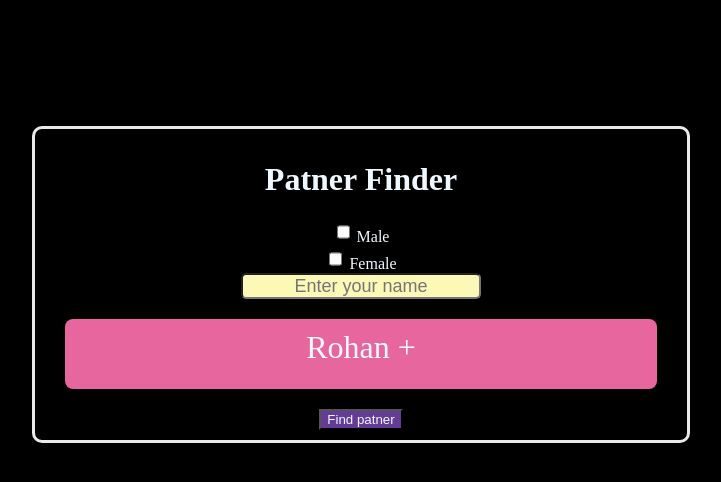
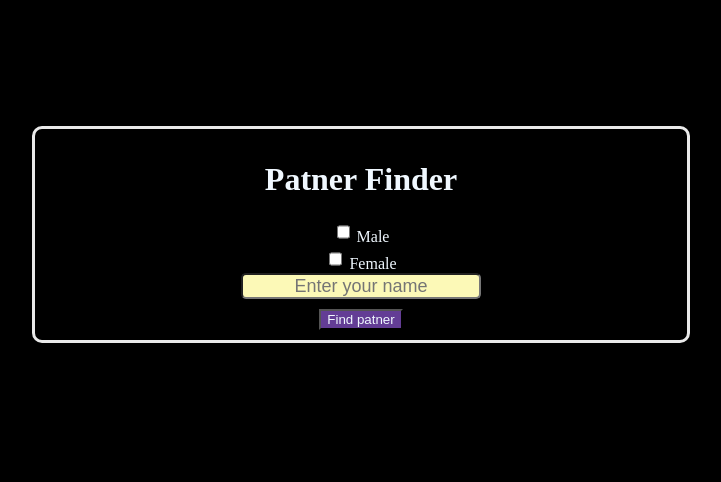
Before and after one commit to libitinaveritas/lone.io, a plain HTML site: page index.html in a window 1280 px wide. Both pictures are taken after a click on the button "Find patner". Shown: the whole page, without its empty margins (279-1000 px from the left). Drawn offline with Linux system fonts and the light colour scheme.

Commit message:
Add files via upload

```diff
--- a/index.html
+++ b/index.html
@@ -13,7 +13,7 @@
         <label for="Male"> Male</label><br>
         <input type="checkbox" id="FemaleId" name="Female" value="F">
         <label for="Female"> Female</label><br>
-        <input type="text" placeholder="Enter your name" id="inputName">
+        <input type="text" placeholder="Enter your name" id="inputName"><br>
         <div id="patnerBox"></div>
         <button onclick="GetName()">Find patner</button>
     </div>
--- a/scripet.js
+++ b/scripet.js
@@ -29,17 +29,23 @@ function GetName(){
     else if(!male.checked && female.checked){
         gender="F";
     }
-    else{
+    else if((male.checked && female.checked)||(!male.checked && !female.checked)){
         window.alert("Checked gender");
+        return ;
     }
-
     patnerName(gender,inputname.value);
-    if(!patner1){
-        patnerBox.innerHTML=`${inputname.value} you always be single `;
-    }
-    else{
-        patnerBox.innerHTML=`${patner1} + ${inputname.value}`;
-    }
+        if(!inputname.value){
+            window.alert("Enter name first");
+            return;
+        }
+        else if(!patner1){
+            patnerBox.innerHTML=`${inputname.value} you always be single `;
+            patnerBox.style.display="block";
+        }
+        else{
+            patnerBox.innerHTML=`${patner1} + ${inputname.value}`;
+            patnerBox.style.display="block";
+        }
 }
 
 //patnerName("M", "ankan");
--- a/styles.css
+++ b/styles.css
@@ -26,13 +26,14 @@ input{
     background-color: rgb(231, 102, 158);
     margin:20px;
     height: 50px;
-
+    display: none;
     border-radius: 8px;
     font-size:xx-large;
     padding: 10px;
 }
 
 button{
+    margin-top: 10px;
     color: aliceblue;
     background-color: rgb(99, 61, 149);
 }
```
